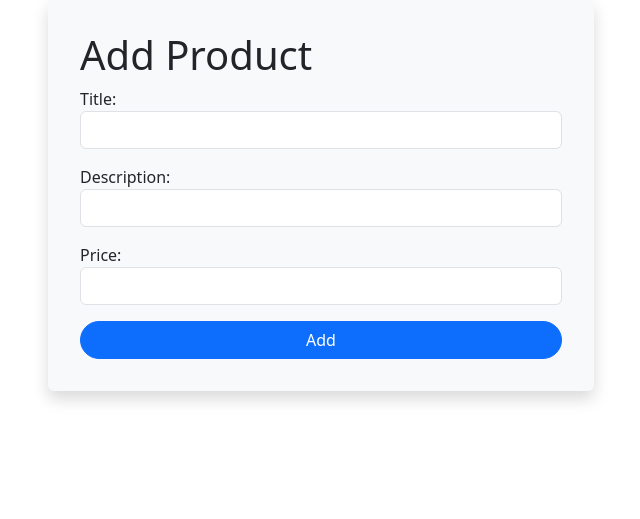
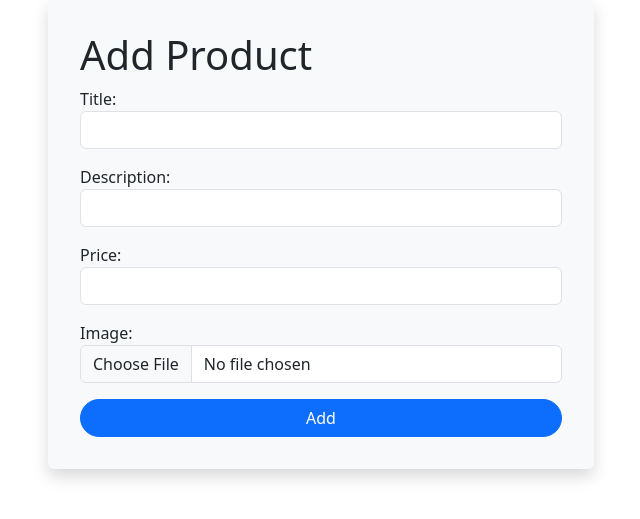
Before and after one commit to al-rafi304/Ecommerce-Website, a Django app: page /shop/9/add_product in a window 1280 px wide. Shown: the part 81-600 px from the top of the page, without its empty margins (319-959 px from the left). Run offline with Django 4.2, Linux system fonts and the light colour scheme; a user stored in the database is signed in; data comes from the database, SQL or seed files in the repository; both versions use the stored data as it was after the commit.

Commit message:
Product Image upload

```diff
--- a/ecom_website/ecom_website/settings.py
+++ b/ecom_website/ecom_website/settings.py
@@ -11,6 +11,7 @@ https://docs.djangoproject.com/en/4.1/ref/settings/
 """
 
 from pathlib import Path
+import os
 
 # Build paths inside the project like this: BASE_DIR / 'subdir'.
 BASE_DIR = Path(__file__).resolve().parent.parent
@@ -119,6 +120,9 @@ USE_TZ = True
 
 STATIC_URL = 'static/'
 
+MEDIA_URL = '/media/'
+MEDIA_ROOT = BASE_DIR / 'uploads'
+
 # Default primary key field type
 # https://docs.djangoproject.com/en/4.1/ref/settings/#default-auto-field
 
--- a/ecom_website/ecom_website/urls.py
+++ b/ecom_website/ecom_website/urls.py
@@ -15,6 +15,8 @@ Including another URLconf
 """
 from django.contrib import admin
 from django.urls import path, include
+from django.conf import settings
+from django.conf.urls.static import static
 
 urlpatterns = [
     path('admin/', admin.site.urls),
@@ -22,3 +24,5 @@ urlpatterns = [
     path('member/', include('django.contrib.auth.urls')),
     path('member/', include('member.urls')),
 ]
+
+urlpatterns += static(settings.MEDIA_URL, document_root = settings.MEDIA_ROOT)
--- a/ecom_website/store/forms.py
+++ b/ecom_website/store/forms.py
@@ -18,12 +18,13 @@ class ShopForm(forms.ModelForm):
 class ProductForm(forms.ModelForm):
     class Meta:
         model = Product
-        fields = ('title', 'description', 'price')
+        fields = ('title', 'description', 'price', 'image')
 
         class_attr = 'form-control'
 
         widgets = {
             'title': forms.TextInput(attrs={'class': class_attr}),
             'description': forms.TextInput(attrs={'class': class_attr}),
-            'price': forms.NumberInput(attrs={'class': class_attr})
+            'price': forms.NumberInput(attrs={'class': class_attr}),
+            'image': forms.ClearableFileInput(attrs={'class': class_attr})
         }
--- a/ecom_website/store/models.py
+++ b/ecom_website/store/models.py
@@ -17,6 +17,7 @@ class Product(models.Model):
     title = models.CharField(max_length = 255)
     description = models.TextField()
     price = models.DecimalField(max_digits = 8, decimal_places = 2)
+    image = models.ImageField(upload_to='images/')
 
     shop = models.ForeignKey(Shop, on_delete = models.CASCADE)
 
--- a/ecom_website/store/templates/store/add_product.html
+++ b/ecom_website/store/templates/store/add_product.html
@@ -7,7 +7,7 @@
                 <div class="card bg-light text-dark rounded shadow p-3 mb-5 bg-body-tertiary rounded border-0">
                     <div class="card-body">
                         <h1 class="card-title">Add Product</h1>
-                        <form method="POST">
+                        <form method="POST" enctype="multipart/form-data">
                             {% csrf_token %}
                             {{ form.as_p }}
                             <button type="submit" class="btn btn-primary rounded-pill w-100">Add</button>
--- a/ecom_website/store/templates/store/product.html
+++ b/ecom_website/store/templates/store/product.html
@@ -4,7 +4,7 @@
 <div class='container position-absolute top-50 start-50 translate-middle bg-light text-dark rounded shadow p-3 mb-5 bg-body-tertiary rounded'>
     <div class='row'>
         <div class='col-md-4'>
-            <img src='https://i.pinimg.com/originals/8d/3a/96/8d3a96a826d4a04fa5e4e442ed8b80f5.jpg' class='w-100'>
+            <img src='{{ product.image.url }}' class='w-100'>
         </div>
         <div class='col-md-8'>
             <div class='row'><h2>{{ product.title }}</h2></div>
--- a/ecom_website/store/views.py
+++ b/ecom_website/store/views.py
@@ -64,7 +64,7 @@ def add_product(request, shop_id):
     my_shop = Shop.objects.get(pk = shop_id)
     products = my_shop.product_set.all()
     if request.method == 'POST':
-        form = ProductForm(request.POST)
+        form = ProductForm(request.POST, request.FILES)
         if form.is_valid():
             product = form.save(commit=False)
             product.shop = my_shop
```
Also changed, not shown: ecom_website/db.sqlite3, ecom_website/store/migrations/0003_product_image.py (added), ecom_website/uploads/images/279223262_125807506523887_6069532570514662546_n.jpg (added), ecom_website/uploads/images/875785.jpg (added), ecom_website/uploads/images/Screenshot_564.png (added), ecom_website/uploads/images/Screenshot_567.png (added), ecom_website/uploads/images/TempImage.JPG (added), ecom_website/uploads/images/TempImage_g11fb5l.JPG (added).
